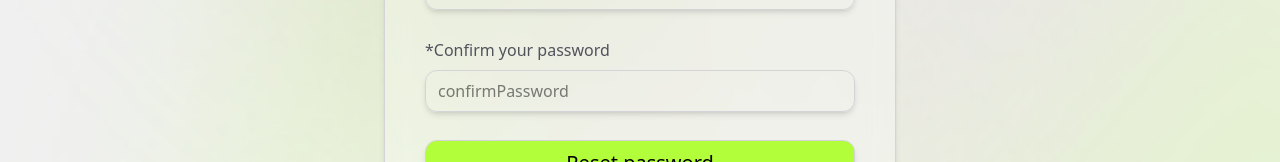
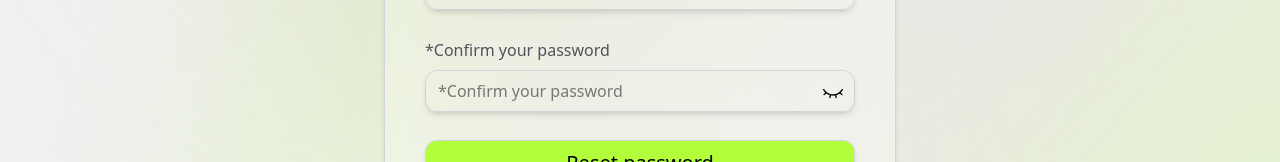
Before and after one commit to Zifan200/Projet-Gestion-De-Stage, a React (Vite) app in the folder projetOseFE/: page /reset-password in a window 1280 px wide. Shown: the part 520-682 px from the top of the page. Built offline with nearby package versions, Linux system fonts and the light colour scheme; no server answers.

Commit message:
Update projetOseFE/src/pages/auth/resetPassword.jsx
Co-authored-by: victoria-fp <132675347+victoria-fp@users.noreply.github.com>

```diff
--- a/projetOseFE/src/pages/auth/resetPassword.jsx
+++ b/projetOseFE/src/pages/auth/resetPassword.jsx
@@ -66,7 +66,7 @@ export const ResetPasswordPage = () => {
                 name="confirmPassword"
                 label={t("form.fields.passwordConfirm")}
               />
-              <Input name="confirmPassword" placeholder="confirmPassword" />
+              <Input name="confirmPassword" type="password" placeholder={t("form.fields.passwordConfirm")} />
             </div>
 
             <Button className={"p-2"} label={t("form.passwordReset.button")} />
```
